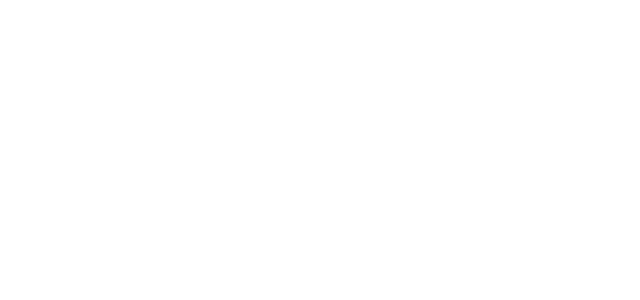
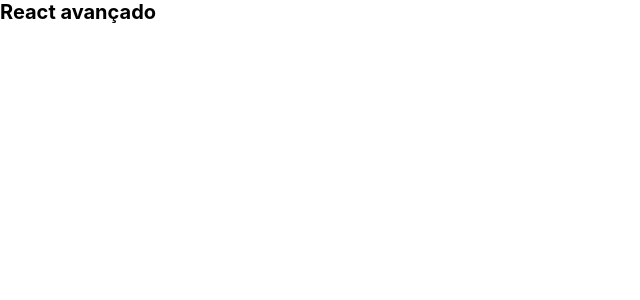
Before and after one commit to saymondamasio/boilerplate-next, a Next.js app: page / in a window 1280 px wide. Shown: the top 300 px of the page, without its empty margins (0-640 px from the left). Built offline with nearby package versions, Linux system fonts and the light colour scheme.

Commit message:
Config global styles

```diff
--- /dev/null
+++ b/src/pages/_app.tsx
@@ -0,0 +1,21 @@
+import type { AppProps } from 'next/app'
+import Head from 'next/head'
+import GlobalStyles from 'styles/global'
+
+export default function App({ Component, pageProps }: AppProps) {
+  return (
+    <>
+      <Head>
+        <title>React Avançado - Boilerplate</title>
+        <link rel="shortcut icon" href="/img/icon-512.png" />
+        <link rel="apple-touch-icon" href="/img/icon-512.png" />
+        <meta
+          name="description"
+          content="A simple project starter to work with Typescript, React, Next.js and Styled Components"
+        />
+      </Head>
+      <GlobalStyles />
+      <Component {...pageProps} />
+    </>
+  )
+}
--- a/src/pages/index.tsx
+++ b/src/pages/index.tsx
@@ -1,7 +1,5 @@
-import type { NextPage } from 'next'
+import Main from 'components/Main'
 
-const Home: NextPage = () => {
-  return <div></div>
+export default function Home() {
+  return <Main />
 }
-
-export default Home
--- /dev/null
+++ b/src/styles/global.ts
@@ -0,0 +1,23 @@
+import { createGlobalStyle } from 'styled-components'
+
+const GlobalStyles = createGlobalStyle`
+  * {
+    margin: 0;
+    padding: 0;
+    box-sizing: border-box;
+  }
+
+  html {
+    font-size: 62.5%;
+  }
+
+  html, body, #_next {
+    height: 100%;
+  }
+
+  body {
+    font-family: -apple-system, BlinkMacSystemFont, 'Segoe UI', Roboto, Oxygen, Ubuntu, Cantarell, 'Open Sans', 'Helvetica Neue', sans-serif;
+  }
+`
+
+export default GlobalStyles
--- a/tsconfig.json
+++ b/tsconfig.json
@@ -1,6 +1,7 @@
 {
   "compilerOptions": {
     "target": "es5",
+    "baseUrl": "src",
     "lib": ["dom", "dom.iterable", "esnext"],
     "allowJs": true,
     "skipLibCheck": true,
```
Also changed, not shown: .lintstagedrc.js, public/img/icon-512.png (added).
